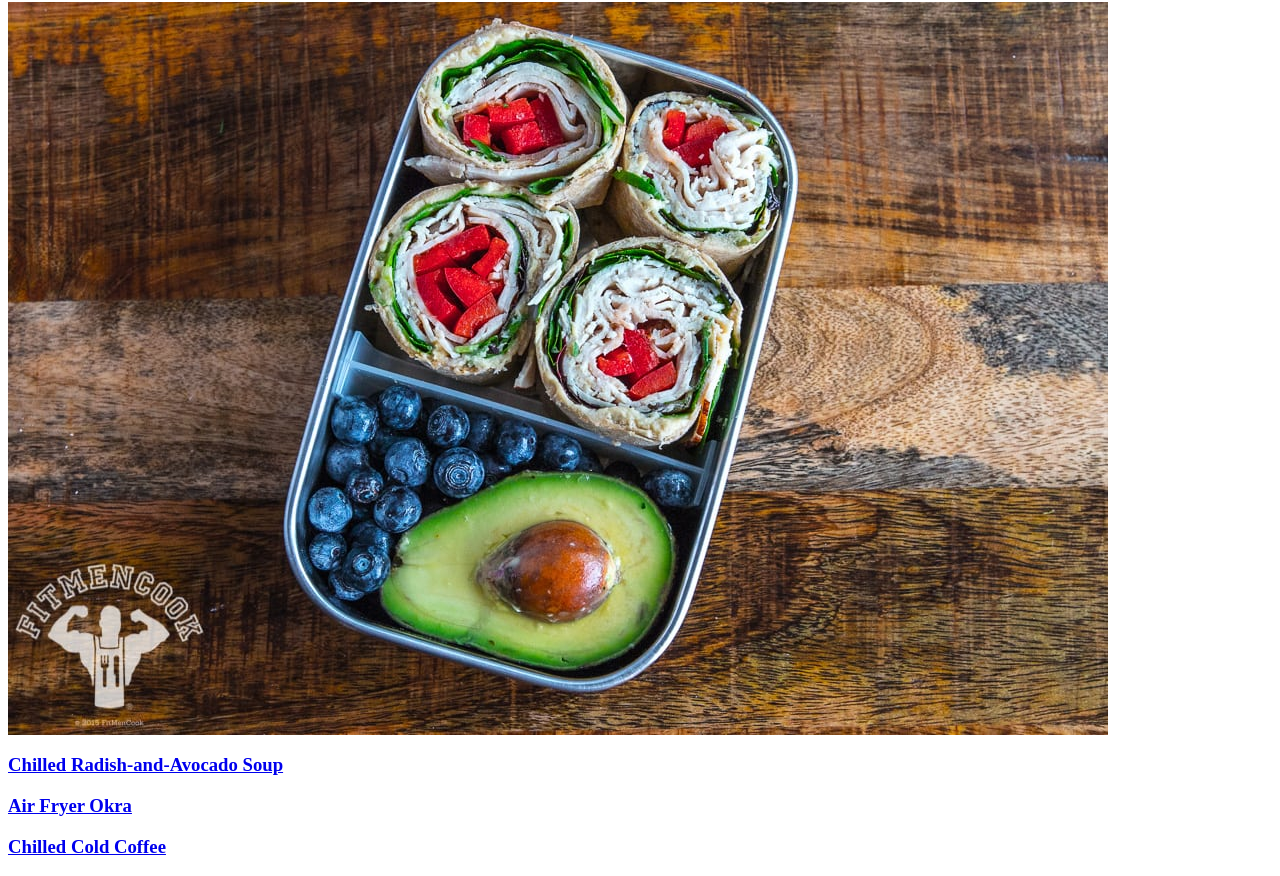
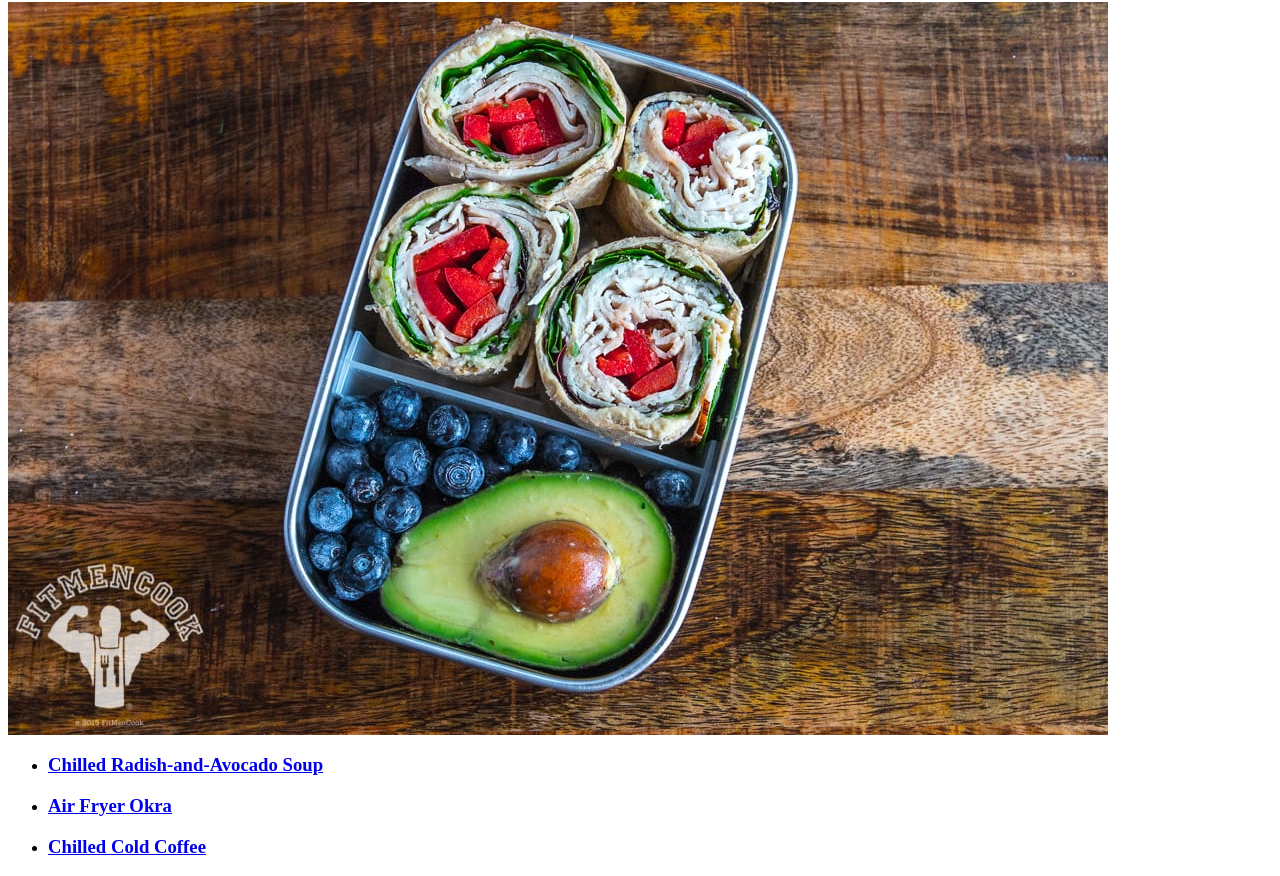
Before and after one commit to frustratedProton/odin-recipes, a plain HTML site: page index.html in a window 1280 px wide. Shown: the part 64-940 px from the top of the page. Drawn offline with Linux system fonts and the light colour scheme.

Commit message:
EDIT README.md and index.html

```diff
--- a/index.html
+++ b/index.html
@@ -8,8 +8,11 @@
     <h1>Recipes that are fit for a hot day!!</h1>
     <img src = "coldfood.jpg" alt="COld Food">
 
-    <h3><p><a href="recipes/soup.html"><strong>Chilled Radish-and-Avocado Soup</strong></a></p></h3>
-    <h3><p><a href="recipes/okra.html"><strong>Air Fryer Okra </strong></a></p></h3>
-    <h3><p><a href="recipes/coffee.html"><strong>Chilled Cold Coffee</strong></a></p></h3>
+    <ul>
+      <li><h3><p><a href="recipes/soup.html"><strong>Chilled Radish-and-Avocado Soup</strong></a></p></h3>
+        <li><h3><p><a href="recipes/okra.html"><strong>Air Fryer Okra </strong></a></p></h3>
+        <li><h3><p><a href="recipes/coffee.html"><strong>Chilled Cold Coffee</strong></a></p></h3>
+
+    </ul>
 </body>
 </html>
```
Also changed, not shown: 1 other file.
